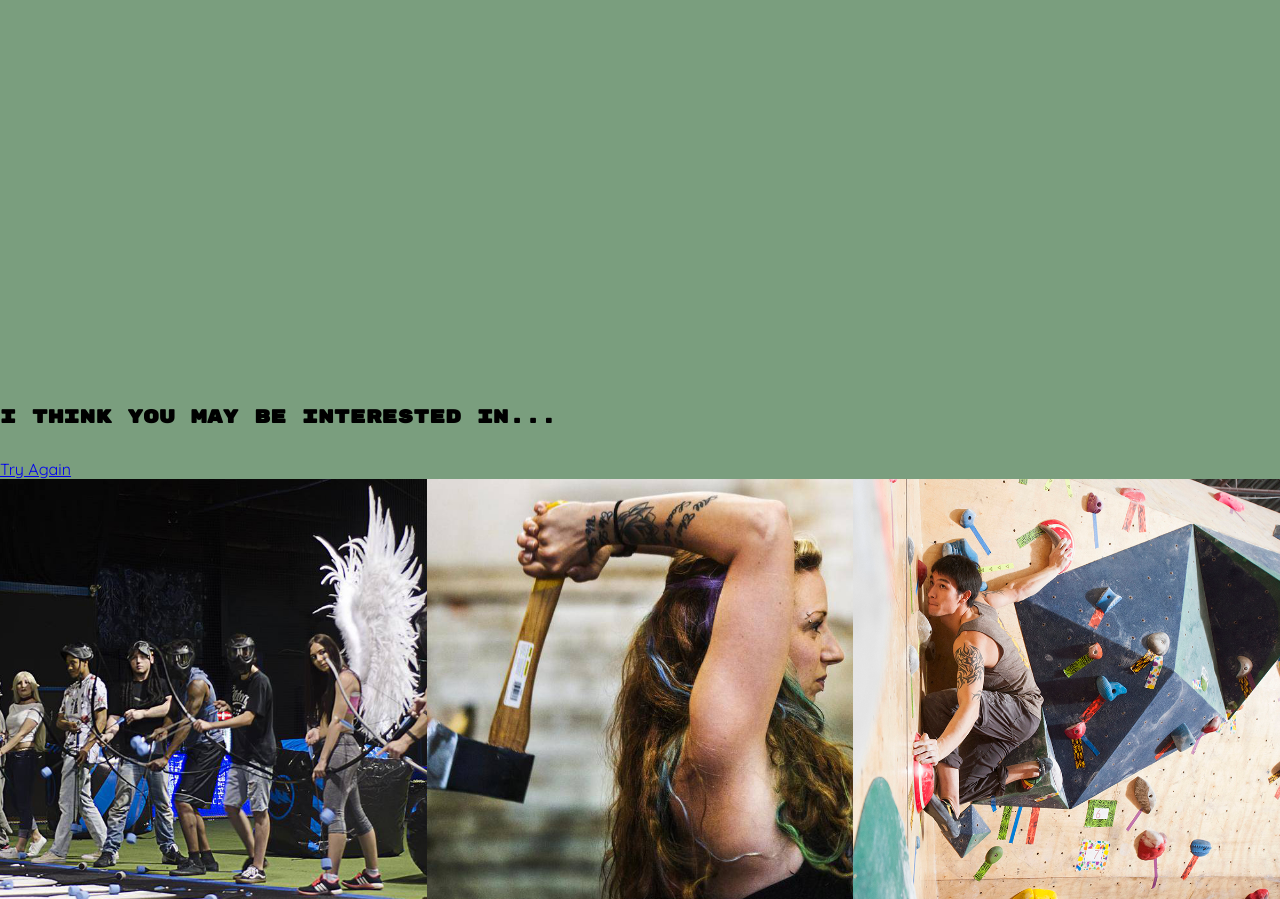
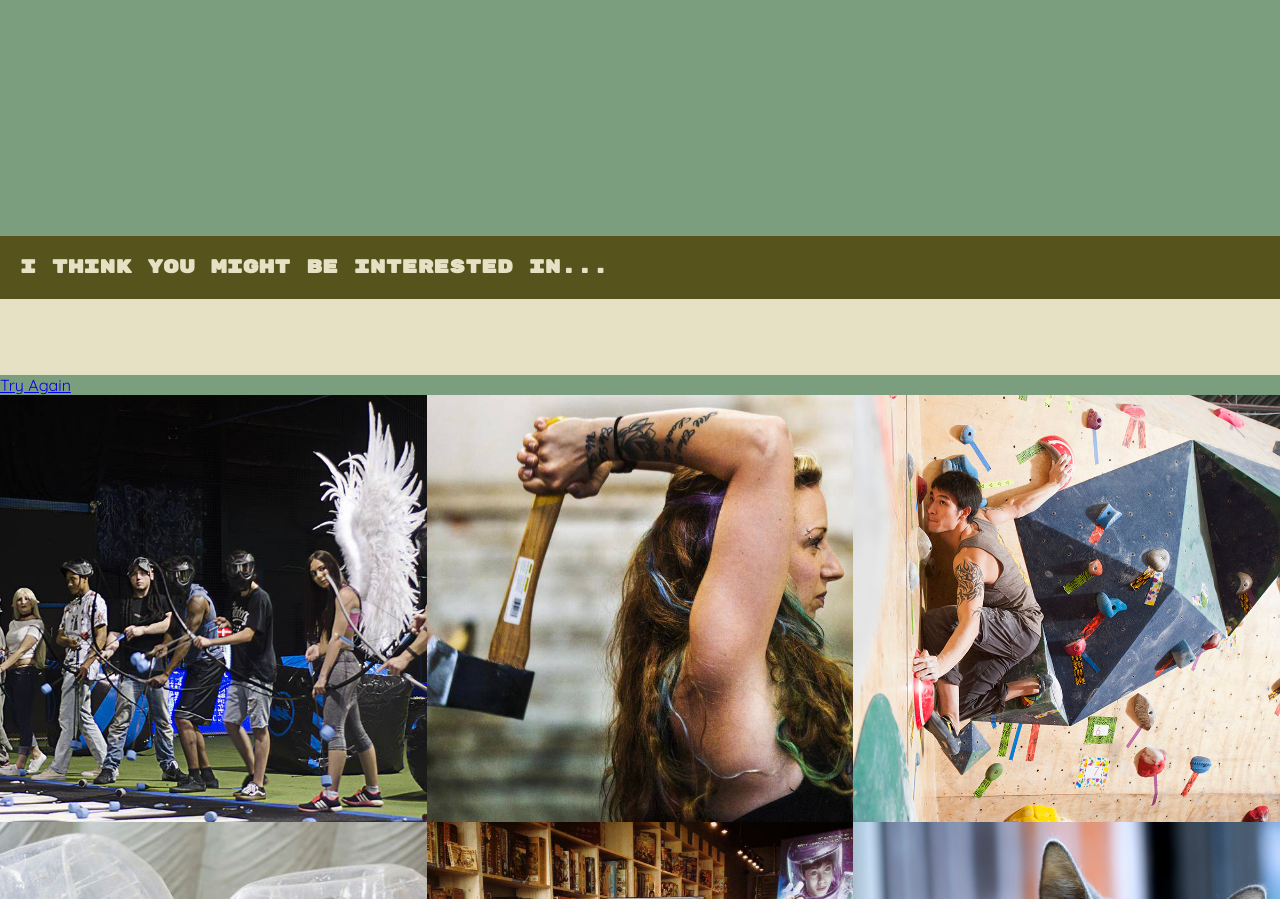
Before and after one commit to FantasticThree/TorontoBIA, a website: page index.html in a window 1280 px wide. Shown: the part 594-1493 px from the top of the page. Drawn offline with nearby package versions, Linux system fonts and the light colour scheme.

Commit message:
Added more styles and BIA logo

```diff
--- a/dev/styles/_general.scss
+++ b/dev/styles/_general.scss
@@ -29,6 +29,8 @@ header {
 form {
 	display: flex;
 	flex-direction: row;
+	border-bottom: 1px solid $pearl;
+	margin: 0 30px;
 	h2 {
 		width: 20%;
 		font-size: 4em;
@@ -84,3 +86,35 @@ fieldset {
 		margin: auto;
 	}
 }
+
+main {
+	h3 {
+		color: $pearl;
+		background-color: $darkGreen;
+		margin: 0px;
+		padding: 20px;
+	}
+	.mainResult {
+		display: flex;
+		background-color: $pearl;
+		.leftInfo {
+			width: 50%;
+			padding: 30px;
+			background-color: $pearl;
+			text-align: right;
+			margin: auto;
+			h1 {
+				color: $darkGreen;
+				margin: 0px;
+			}
+		}
+		.resultImage {
+			width: 50%;
+			height: 100%;
+			img {
+				width: 100%;
+				display: block;
+			}
+		}
+	}
+}
--- a/index.html
+++ b/index.html
@@ -8,11 +8,11 @@
 	<meta name="viewport" content="width=device-width, initial-scale=1.0">
 </head>
 <body>
+
+	<section class="wouldYouRather">
 		<header>
 			<h1>Would<br>you<br>rather</h1>
 		</header>
-
-	<section class="wouldYouRather">
 		<form action="" id="submitForm">
 			<fieldset>
 				<div class="centeringDiv">
@@ -33,8 +33,9 @@
 	</section>
 
 	<main>
+		<h3>I think you might be interested in...</h3>
 		<section class="mainResult">
-			<h3>I think you may be interested in...</h3>
+			<div class="leftInfo">
 				<h1 class="activityTitle"></h1>
 				<p class="description"></p>
 				<p class="location"></p>
@@ -42,12 +43,13 @@
 				<p class="phoneNumber"></p>
 				<div class="url"></div>
 				<div class="wikiContainer"></div>
-			<div class="resultImage"></div>
 				<div class="relatedActivities">
 					<p class="recommendationOne"></p>
 					<p class="recommendationTwo"></p>
 					<p class="recommendationThree"></p>
 				</div>
+			</div>
+			<div class="resultImage"></div>
 		</section>
 		<div class="reset"><a href="#">Try Again</a></div>
 		<section class="galleryActivities">
--- a/public/styles/style.css
+++ b/public/styles/style.css
@@ -149,7 +149,9 @@ form {
   -webkit-box-orient: horizontal;
   -webkit-box-direction: normal;
       -ms-flex-direction: row;
-          flex-direction: row; }
+          flex-direction: row;
+  border-bottom: 1px solid #E6E1C5;
+  margin: 0 30px; }
   form h2 {
     width: 20%;
     font-size: 4em;
@@ -200,6 +202,33 @@ fieldset {
   .centeringDiv label {
     margin: auto; }
 
+main h3 {
+  color: #E6E1C5;
+  background-color: #57531D;
+  margin: 0px;
+  padding: 20px; }
+
+main .mainResult {
+  display: -webkit-box;
+  display: -ms-flexbox;
+  display: flex;
+  background-color: #E6E1C5; }
+  main .mainResult .leftInfo {
+    width: 50%;
+    padding: 30px;
+    background-color: #E6E1C5;
+    text-align: right;
+    margin: auto; }
+    main .mainResult .leftInfo h1 {
+      color: #57531D;
+      margin: 0px; }
+  main .mainResult .resultImage {
+    width: 50%;
+    height: 100%; }
+    main .mainResult .resultImage img {
+      width: 100%;
+      display: block; }
+
 .galleryActivities {
   display: -webkit-box;
   display: -ms-flexbox;
```
Also changed, not shown: public/styles/images/noun_6999_cc.svg (added). Lines whose indentation alone changed are shown as unchanged.
